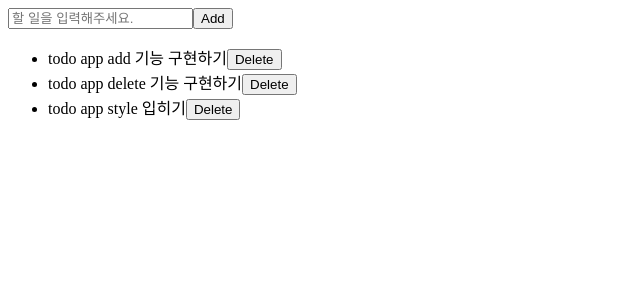
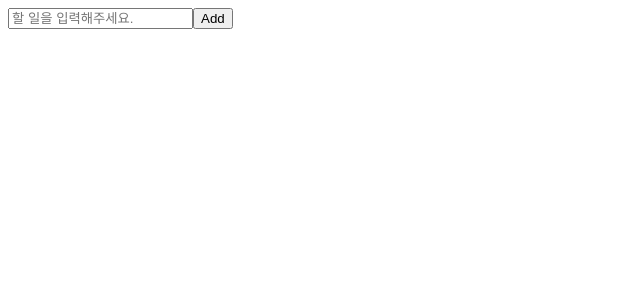
Before and after one commit to hyer0705/wanted-pre-onboarding-fr-challenge-todo-app, a React (Vite) app: page / in a window 1280 px wide. Shown: the top 300 px of the page, without its empty margins (0-640 px from the left). Built offline with nearby package versions, Linux system fonts and the light colour scheme.

Commit message:
add: todo 입력 form에 submit 이벤트 구현

```diff
--- a/src/components/Todo.tsx
+++ b/src/components/Todo.tsx
@@ -1,13 +1,14 @@
-import React, { useState } from "react";
+import React, { useState, useSyncExternalStore } from "react";
+
+interface ToDo {
+  id: string;
+  task: string;
+  isCompleted: boolean;
+}
 
 function Todo() {
-  const todos = [
-    { id: 1, task: "todo app add 기능 구현하기", isCompleted: false },
-    { id: 2, task: "todo app delete 기능 구현하기", isCompleted: false },
-    { id: 3, task: "todo app style 입히기", isCompleted: false },
-  ];
-
   const [todo, setTodo] = useState("");
+  const [todos, setTodos] = useState<ToDo[]>([]);
 
   const onTodoChange = (ev: React.FormEvent<HTMLInputElement>) => {
     const {
@@ -17,9 +18,23 @@ function Todo() {
     setTodo(value);
   };
 
+  const onTodoFormSubmit = (ev: React.FormEvent<HTMLFormElement>) => {
+    ev.preventDefault();
+
+    console.log(todo);
+    const newTodo: ToDo = {
+      id: `${todo.length}-${new Date()}`,
+      task: todo,
+      isCompleted: false,
+    };
+
+    setTodos((prev) => [newTodo, ...prev]);
+    setTodo("");
+  };
+
   return (
     <main>
-      <form>
+      <form onSubmit={onTodoFormSubmit}>
         <input
           value={todo}
           onChange={onTodoChange}
```
